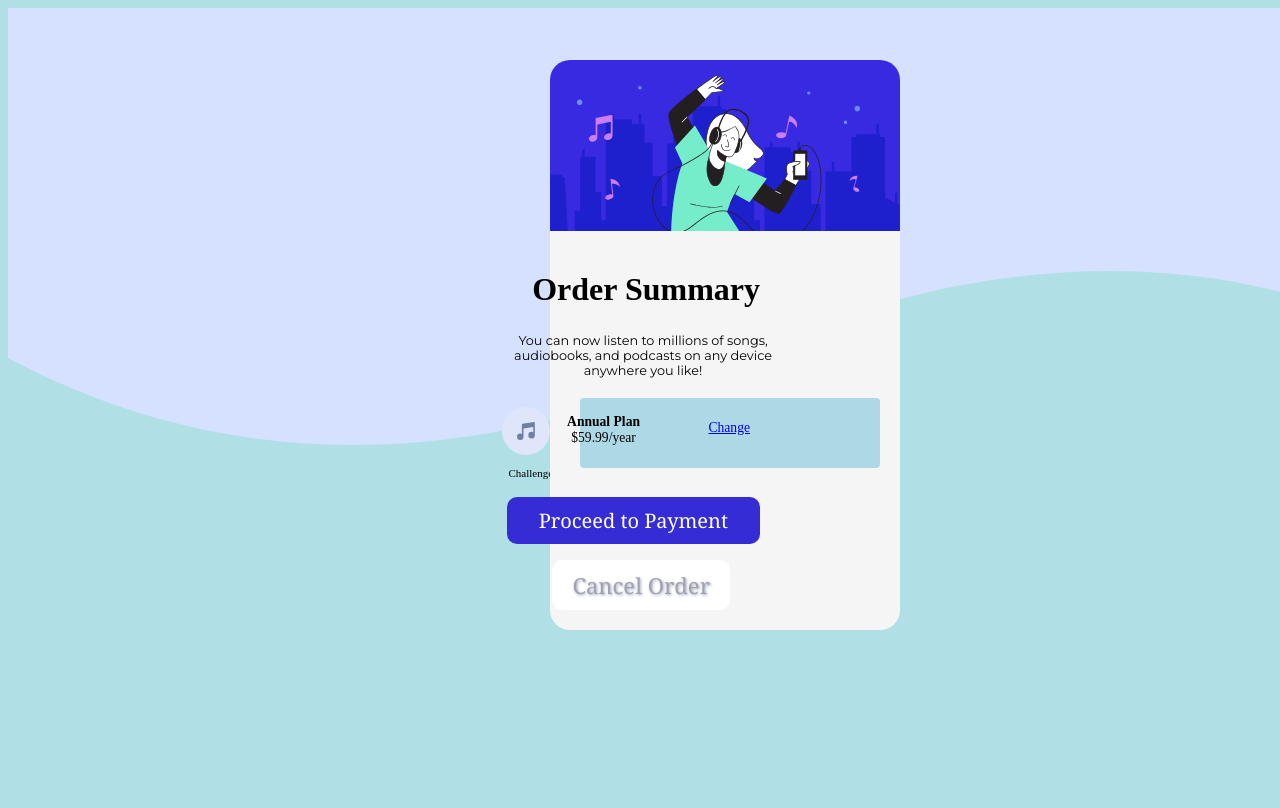
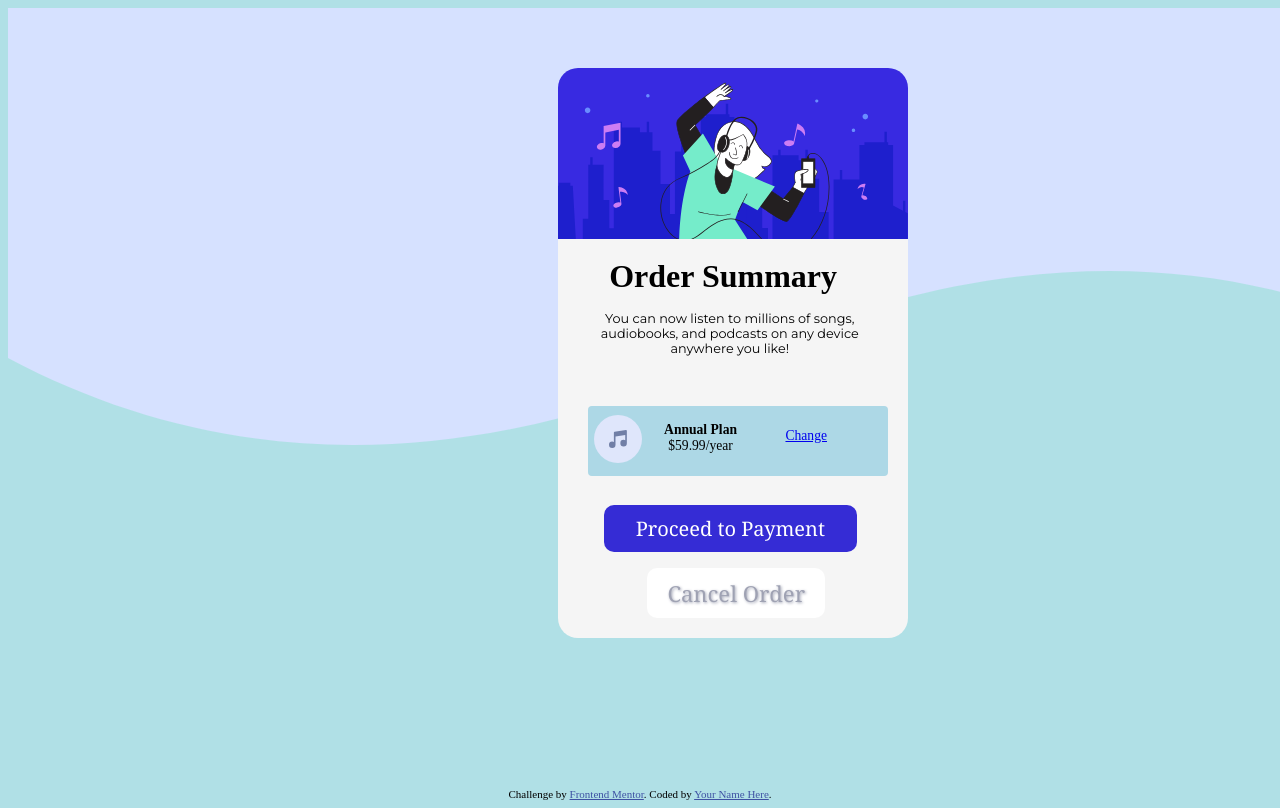
Before and after one commit to lazim-mv/ChallengeHub-1-Order-summary-component, a plain HTML site: page index.html in a window 1280 px wide. Shown: the top 808 px of the page. Drawn offline with Linux system fonts and the light colour scheme.

Commit message:
Update styles.css

```diff
--- a/styles.css
+++ b/styles.css
@@ -1,24 +1,28 @@
 body{
   background-color: powderblue;
   text-align: center;
-
 }
 
-
-
+.top-container{
+  position:relative;
+  width: 1349px;
+  height: 780px;
+}
 
 .order-summary{
   position: absolute;
   top:250px;
   right:520px;
-  font-size: 2rem;
+  font-size: 32px;
+  margin: 0%;
 }
 
 .message{
   font-family: 'Montserrat', sans-serif;
+  width: 50%;
   position: absolute;
-  top:320px;
-  right:508px;
+  top:290px;
+  right:290px;
   font-size: 0.80rem;
 }
 
@@ -26,7 +30,7 @@ body{
   /* font-family: 'Montserrat', sans-serif; */
   position: absolute;
   top:400px;
-  right:640px;
+  right:620px;
   font-size: 0.85rem;
 }
 
@@ -36,11 +40,6 @@ body{
   right:530px;
   font-size: 0.85rem;
 }
-
-.background-image{
-  /* position: relative; */
-}
-
 
 .card-image{
   position: absolute;
@@ -90,7 +89,7 @@ body{
   margin: 0px;
   position: absolute;
   top:407px;
-  right:730px;
+  right:715px;
 }
 
 
@@ -98,7 +97,7 @@ body{
 .btn {
   position: absolute;
   top:497px;
-  right:520px;
+  right:500px;
 
   -webkit-border-radius: 10;
   -moz-border-radius: 10;
@@ -124,7 +123,7 @@ body{
 .btn-1 {
   position: absolute;
   top:560px;
-  right:550px;
+  right:532px;
   -webkit-border-radius: 10;
   -moz-border-radius: 10;
   border-radius: 10px;
```
